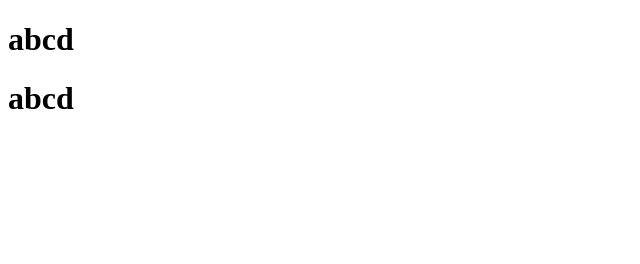
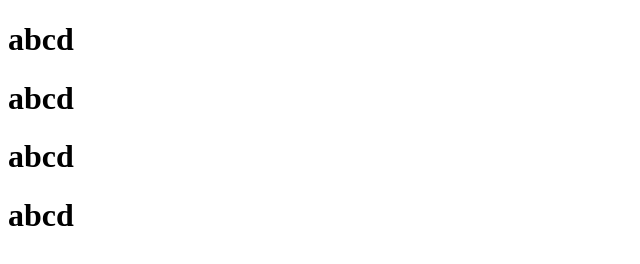
Before and after one commit to Robiul-Kaisar/first-website-practics, a plain HTML site: page index.html in a window 1280 px wide. Shown: the whole page, without its empty margins (0-640 px from the left). Drawn offline with Linux system fonts and the light colour scheme.

Commit message:
test commit

```diff
--- a/index.html
+++ b/index.html
@@ -9,5 +9,7 @@
 <body>
     <h1>abcd</h1>
     <h1>abcd</h1>
+    <h1>abcd</h1>
+    <h1>abcd</h1>
 </body>
 </html>
```
